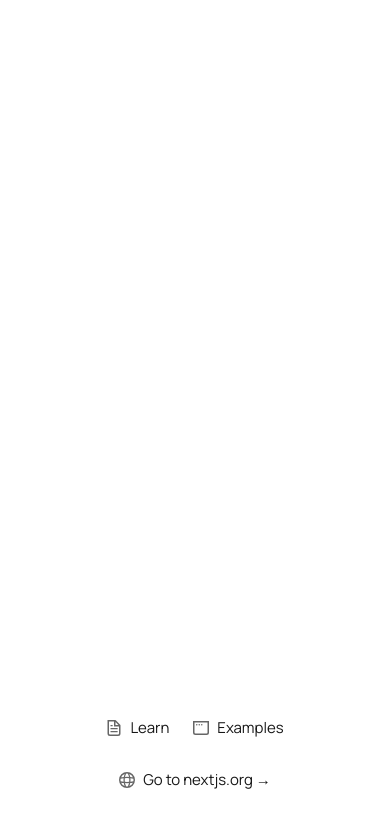
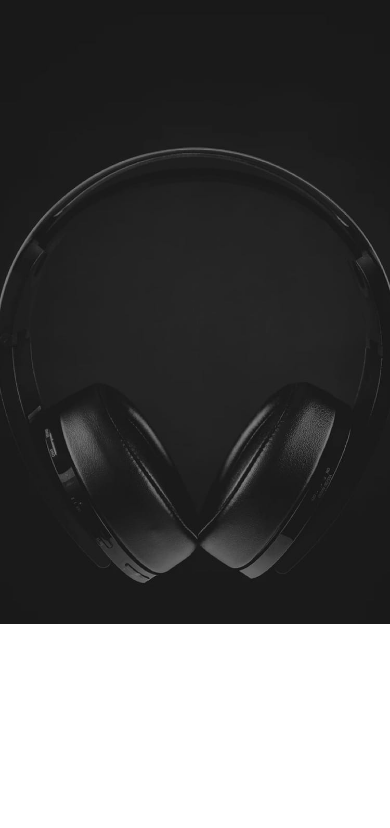
Before and after one commit to itsbilalk/audiophile, a Next.js app: page / in a window 390 px wide. Shown: the top 828 px of the page. Built offline with nearby package versions, Linux system fonts and the light colour scheme.

Commit message:
feature: background image for mobile and tablet implemented

```diff
--- a/src/app/globals.css
+++ b/src/app/globals.css
@@ -1,5 +1,9 @@
 @import url("https://fonts.googleapis.com/css2?family=Manrope:wght@200..800&display=swap");
 @import "tailwindcss";
+
+* {
+  box-sizing: border-box;
+}
 
 :root {
   --background: #ffffff;
--- a/src/app/layout.tsx
+++ b/src/app/layout.tsx
@@ -1,9 +1,14 @@
-import type { Metadata } from "next";
+import type { Metadata, Viewport } from "next";
 import "./globals.css";
 
 export const metadata: Metadata = {
   title: "Create Next App",
   description: "Generated by create next app",
+};
+
+export const viewport: Viewport = {
+  width: "device-width",
+  initialScale: 1.0,
 };
 
 export default function RootLayout({
@@ -12,10 +17,12 @@ export default function RootLayout({
   children: React.ReactNode;
 }>) {
   return (
-    <html lang="en">
-      <body className={"antialiased text-[0.938rem] leading-[1.563em]"}>
-        {children}
-      </body>
-    </html>
+    <>
+      <html lang="en">
+        <body className={"antialiased text-[0.938rem] leading-[1.563em]"}>
+          {children}
+        </body>
+      </html>
+    </>
   );
 }
--- a/src/app/page.tsx
+++ b/src/app/page.tsx
@@ -1,56 +1,11 @@
-import Image from "next/image";
+import Image from "../../public/assets/home/tablet/image-header.jpg";
 
 export default function Home() {
   return (
-    <div className="grid grid-rows-[20px_1fr_20px] items-center justify-items-center min-h-screen p-8 pb-20 gap-16 sm:p-20">
-      <main className="flex flex-col gap-[32px] row-start-2 items-center sm:items-start"></main>
-      <footer className="row-start-3 flex gap-[24px] flex-wrap items-center justify-center">
-        <a
-          className="flex items-center gap-2 hover:underline hover:underline-offset-4"
-          href="https://nextjs.org/learn?utm_source=create-next-app&utm_medium=appdir-template-tw&utm_campaign=create-next-app"
-          target="_blank"
-          rel="noopener noreferrer"
-        >
-          <Image
-            aria-hidden
-            src="/file.svg"
-            alt="File icon"
-            width={16}
-            height={16}
-          />
-          Learn
-        </a>
-        <a
-          className="flex items-center gap-2 hover:underline hover:underline-offset-4"
-          href="https://vercel.com/templates?framework=next.js&utm_source=create-next-app&utm_medium=appdir-template-tw&utm_campaign=create-next-app"
-          target="_blank"
-          rel="noopener noreferrer"
-        >
-          <Image
-            aria-hidden
-            src="/window.svg"
-            alt="Window icon"
-            width={16}
-            height={16}
-          />
-          Examples
-        </a>
-        <a
-          className="flex items-center gap-2 hover:underline hover:underline-offset-4"
-          href="https://nextjs.org?utm_source=create-next-app&utm_medium=appdir-template-tw&utm_campaign=create-next-app"
-          target="_blank"
-          rel="noopener noreferrer"
-        >
-          <Image
-            aria-hidden
-            src="/globe.svg"
-            alt="Globe icon"
-            width={16}
-            height={16}
-          />
-          Go to nextjs.org →
-        </a>
-      </footer>
-    </div>
+    <>
+      <div className=" min-h-screen">
+        <div className="bg-contain bg-no-repeat bg-[url(../../public/assets/home/mobile/image-header.jpg)] md:bg-[url(../../public/assets/home/tablet/image-header.jpg)] min-h-[750px] md:min-h-[1000px] w-full"></div>
+      </div>
+    </>
   );
 }
```
